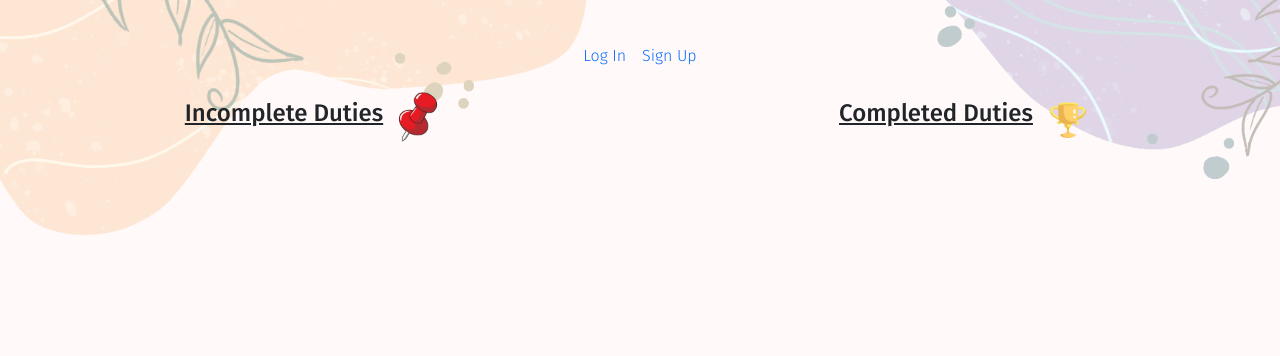
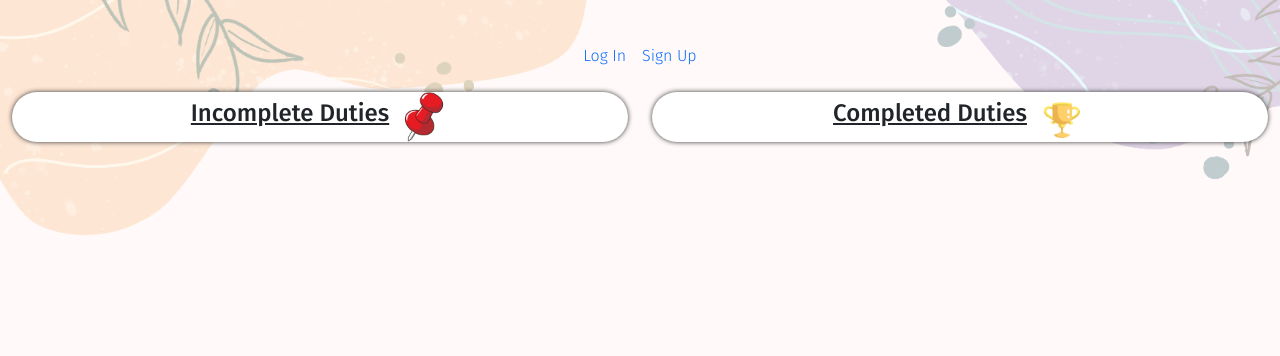
Before and after one commit to MeganRoberts-dev/office_duties, a Flask app: template templates/home.html in a window 1280 px wide. Shown: the part 64-420 px from the top of the page. Run offline with Flask 3, Linux system fonts and the light colour scheme; the template is opened without the code that fills it, so the values that code supplies are empty; some libraries are stand-ins or nearby versions; some web fonts are replaced.

Commit message:
Fix container bug

```diff
--- a/templates/add_duty.html
+++ b/templates/add_duty.html
@@ -16,7 +16,7 @@
 <!-- Main content -->
 <div class="row">
     <div class="col-12 col-md-6 mx-auto">
-        <div class="container">
+        <div class="duty-container">
             <div class="card-body">
                 <h2 class="card-title">Add Duty</h2>
                 <form method="POST" action="{{ url_for('add_duty') }}">
--- a/templates/edit_duty.html
+++ b/templates/edit_duty.html
@@ -16,7 +16,7 @@
 <!-- Edit Section -->
 <div class="row">
     <div class="col-12 col-md-6 mx-auto">
-        <div class="container">
+        <div class="duty-container">
             <div class="card-body">
                 <h2 class="card-title">Edit Duty</h2>
 
--- a/templates/home.html
+++ b/templates/home.html
@@ -1,6 +1,6 @@
 {% extends 'base.html' %}
 {% block content %}
-<div class="main-container">
+<div class="main-container container-fluid">
   <!-- Motivational header -->
   {% if 'user' in session %}
   <h1>Welcome, {{ session['user'] }}!</h1>
@@ -29,7 +29,7 @@
 <div class="row">
     <!-- Incomplete Duties Column -->
     <div class="col-md-6">
-        <div class="container mt-3">
+        <div class="duty-container mt-3">
             <div class="duty-header">
             <h4><u>Incomplete Duties</u></h4>
             <img src="{{ url_for('static', filename='img/pin.png') }}" alt="Cheer Image" class="cheer-img">
@@ -66,7 +66,7 @@
 
     <!-- Completed Duties Column -->
     <div class="col-md-6">
-        <div class="container mt-3">
+        <div class="duty-container mt-3">
             <div class="duty-header">
             <h4><u>Completed Duties</u></h4>
             <img src="{{ url_for('static', filename='img/trophy.png') }}" alt="Cheer Image" class="cheer-img">
--- a/templates/login.html
+++ b/templates/login.html
@@ -1,7 +1,7 @@
 {% extends 'base.html' %}
 
 {% block content %}
-<div class="container">
+<div class="login-container">
     <h1>Login</h1>
     <p class="mt-3">Don't have an account? <a href="{{ url_for('register') }}">Register here</a></p>
 
--- a/templates/register.html
+++ b/templates/register.html
@@ -1,6 +1,6 @@
 {% extends 'base.html' %}
 {% block content %}
-<div class="container">
+<div class="login-container">
     <h1>Register</h1>
     <p>Already have an account? <a href="{{ url_for('login') }}">Login here</a></p>
 
```
